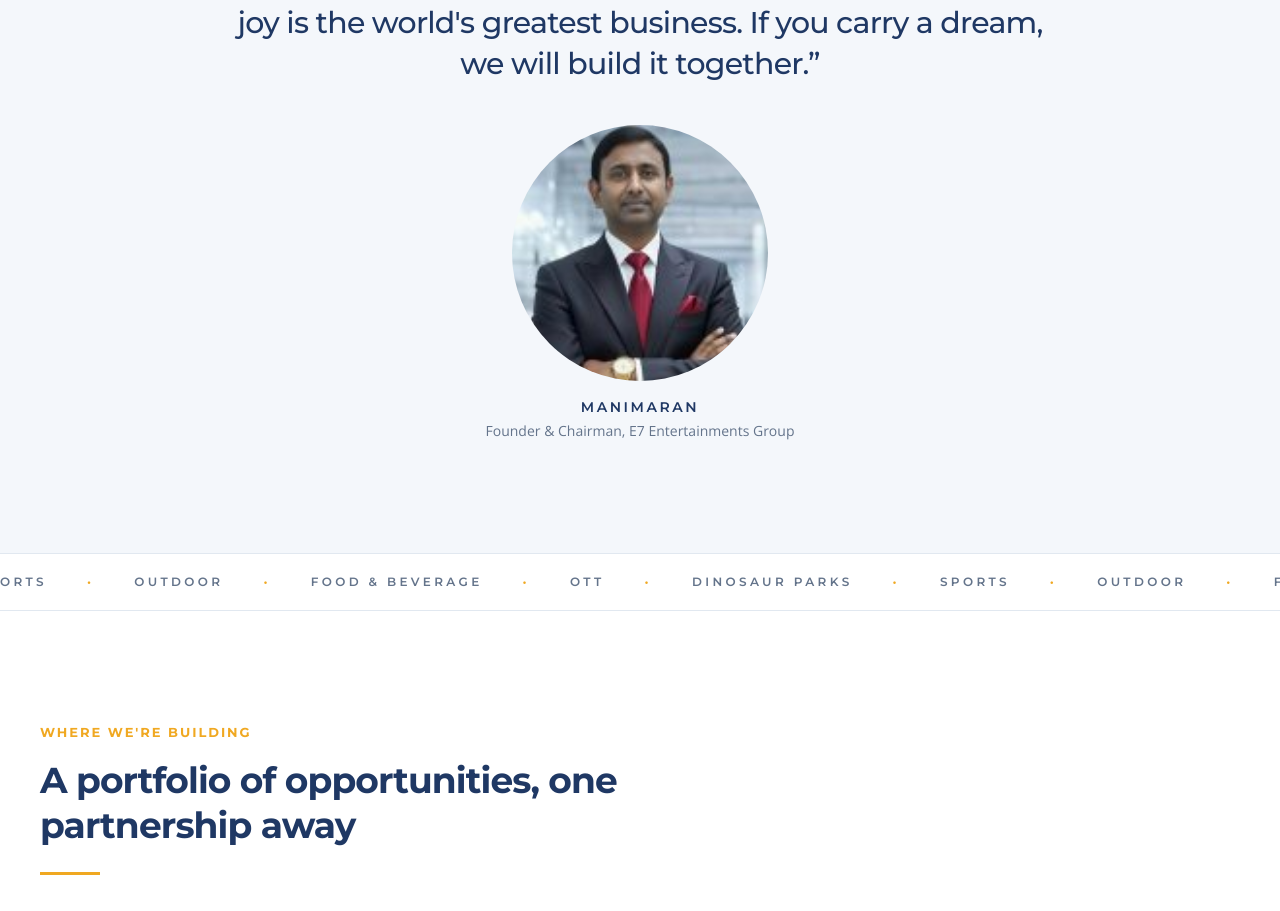
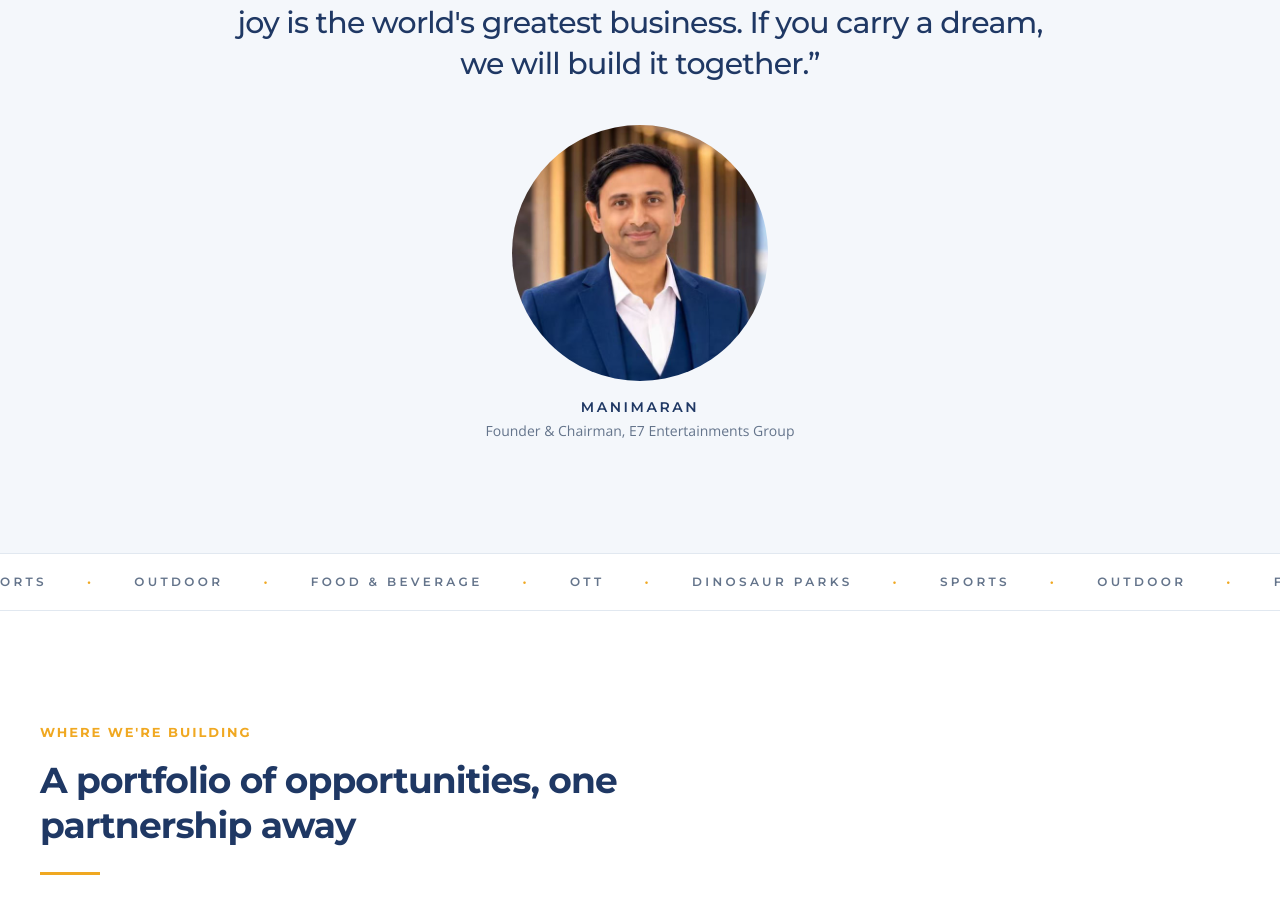
Before and after one commit to ritthickkt/e7-entertainment, a Next.js app: page / in a window 1280 px wide. Shown: the part 1428-2339 px from the top of the page. Built offline with nearby package versions, Linux system fonts and the light colour scheme.

Commit message:
Replace chairman photo on the home page
Co-Authored-By: Claude Opus 5.5 <noreply@anthropic.com>

```diff
--- a/app/page.tsx
+++ b/app/page.tsx
@@ -154,7 +154,7 @@ export default function Home() {
             </p>
             <footer className="mt-10 flex flex-col items-center gap-4">
               <Image
-                src="/images/chairman.png"
+                src="/images/chairman.jpg"
                 alt="Manimaran, Founder & Chairman, E7 Entertainments Group"
                 width={264}
                 height={264}
```
Also changed, not shown: public/images/chairman.jpg (added), public/images/chairman.png (deleted).
